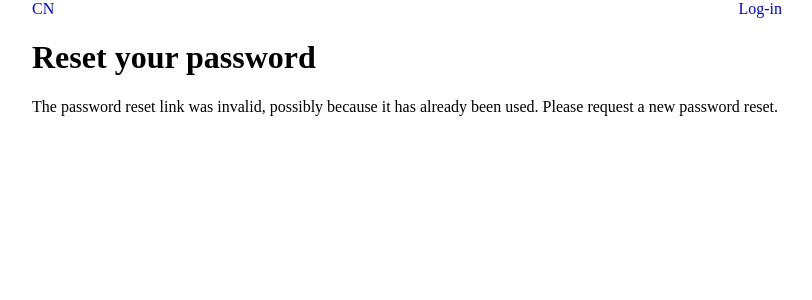
After one commit to koma00/cn, a Django app: page /account/reset/1/1/ in a window 1280 px wide. The commit adds this page. Shown: the top 300 px of the page, without its empty margins (233-1045 px from the left). Run offline with Django 3.2, Linux system fonts and the light colour scheme.

Commit message:
Added reset password

```diff
--- a/account/templates/registration/login.html
+++ b/account/templates/registration/login.html
@@ -16,5 +16,6 @@
             <input type="hidden" name="next" value="{{ next }}" />
             <p><input type="submit" value="Log in"></p>
         </form>
+        <p><a href="{% url 'password_reset' %}">Forgotten your password?</a></p>
     </div>
 {% endblock %}
--- /dev/null
+++ b/account/templates/registration/password_reset_confirm.html
@@ -0,0 +1,18 @@
+{% extends "base.html" %}
+
+{% block title %}Reset your password{% endblock %}
+
+{% block content %}
+    <h1>Reset your password</h1>
+    {% if validlink %}
+        <p>Please enter your new password twice:</p>
+        <form action="." method="post">
+            {{ form.as_p }}
+            {% csrf_token %}
+            <p><input type="submit" value="Change my password"></p>
+        </form>
+    {% else %}
+        <p>The password reset link was invalid, possibly because it has already been used.
+            Please request a new password reset.</p>
+    {% endif %}
+{% endblock %}
--- /dev/null
+++ b/account/templates/registration/password_reset_email.html
@@ -0,0 +1,3 @@
+Someone asked for password reset for email {{ email }}. Follow the link below:
+{{ protocol }}://{{ domain }}{% url 'password_reset_confirm' uidb64=uid token=token %}
+Your username, in case you've forgotten: {{ user.get_username }}
--- a/account/urls.py
+++ b/account/urls.py
@@ -8,5 +8,9 @@ urlpatterns = [
     path('logout/', auth_views.LogoutView.as_view(), name='logout'),
     path('password_change/', auth_views.PasswordChangeView.as_view(), name='password_change'),
     path('password_change/done/', auth_views.PasswordChangeDoneView.as_view(), name='password_change_done'),
+    path('password_reset/', auth_views.PasswordResetView.as_view(), name='password_reset'),
+    path('password_reset/done/', auth_views.PasswordResetDoneView.as_view(), name='password_reset_done'),
+    path('reset/<uidb64>/<token>/', auth_views.PasswordResetConfirmView.as_view(), name='password_reset_confirm'),
+    path('reset/done/', auth_views.PasswordResetCompleteView.as_view(), name='password_reset_complete'),
     path('', views.dashboard, name='dashboard')
 ]
--- a/cn/settings.py
+++ b/cn/settings.py
@@ -121,7 +121,8 @@ USE_TZ = True
 STATIC_URL = '/static/'
 STATIC_ROOT = os.path.join(BASE_DIR, 'static')
 
-
 LOGIN_REDIRECT_URL = 'dashboard'
 LOGIN_URL = 'login'
 LOGOUT_URL = 'logout'
+
+EMAIL_BACKEND = 'django.core.mail.backends.console.EmailBackend'
```
Also changed, not shown: account/templates/registration/password_reset_complete.html (added, +8 -0 lines), account/templates/registration/password_reset_done.html (added, +9 -0 lines), account/templates/registration/password_reset_form.html (added, +13 -0 lines).
